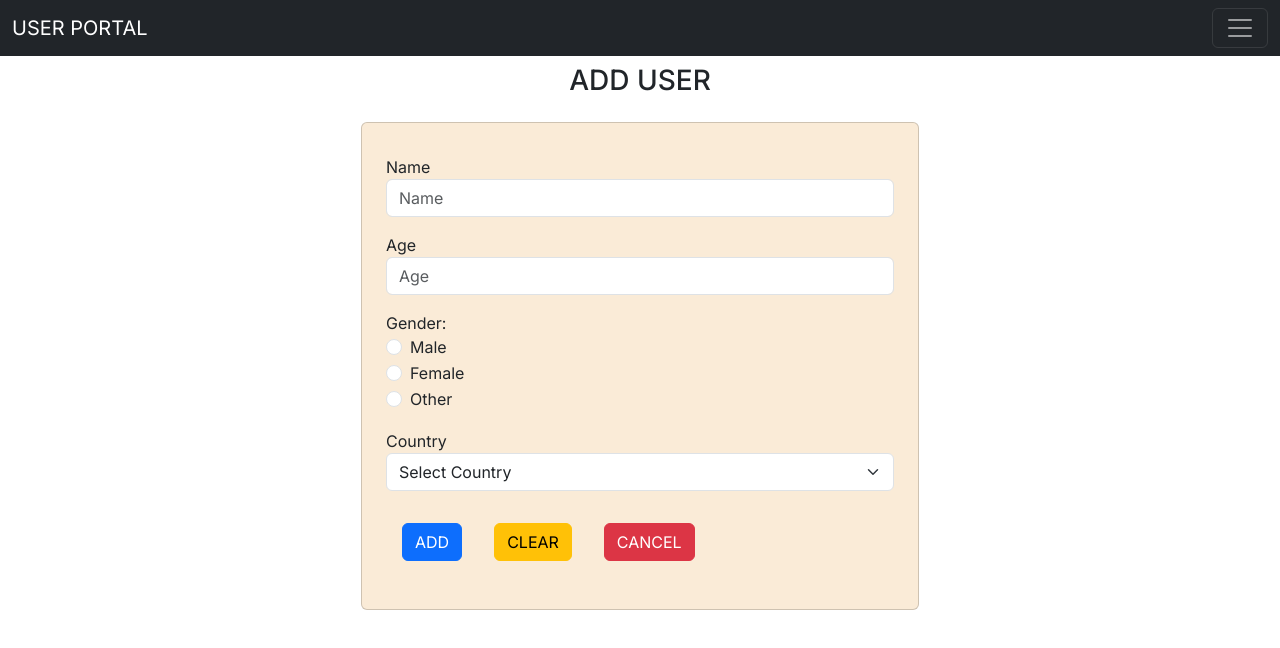
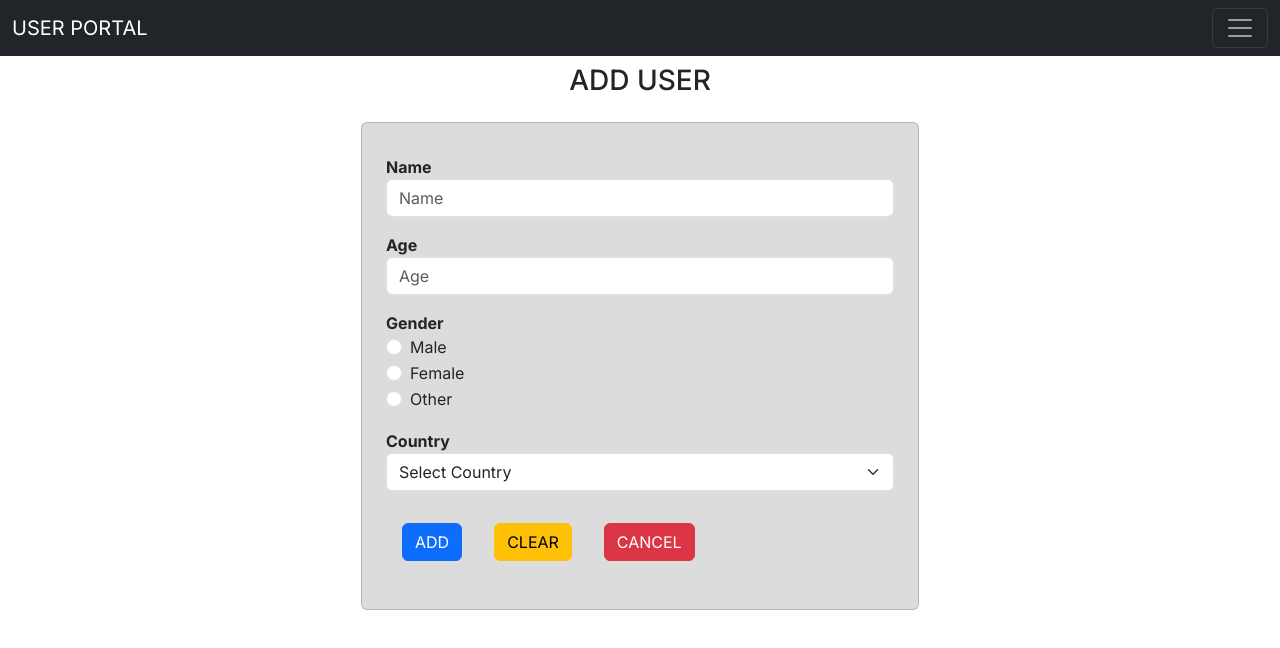
Before and after one commit to Smitasatav/figma, a Next.js app: page /Add-User in a window 1280 px wide. Shown: the top 648 px of the page. Built offline with nearby package versions, Linux system fonts and the light colour scheme.

Commit message:
add changes to form and table

```diff
--- a/src/components/Form/index.tsx
+++ b/src/components/Form/index.tsx
@@ -54,11 +54,13 @@ export default function UserForm({
               <div className="d-flex justify-content-center">
                 <Form
                   className="row g-3 card mt-3 p-3 col-md-6"
-                  style={{ backgroundColor: "antiquewhite" }}
+                  style={{ backgroundColor: "gainsboro" }}
                 >
                   {/* for name */}
                   <div>
-                    <label className="col-sm-2-col-form-label">Name</label>
+                    <label className="col-sm-2-col-form-label">
+                      <b>Name</b>
+                    </label>
                     <Field
                       name="name"
                       placeholder="Name"
@@ -73,7 +75,9 @@ export default function UserForm({
 
                   {/* for age */}
                   <div>
-                    <label className="col-sm-2-col-form-label">Age</label>
+                    <label className="col-sm-2-col-form-label">
+                      <b>Age</b>
+                    </label>
                     <Field
                       name="age"
                       type="number"
@@ -89,10 +93,12 @@ export default function UserForm({
 
                   {/* for gender */}
                   <div>
-                    <label className="col-sm-2-col-form-label">Gender:</label>
+                    <label className="col-sm-2-col-form-label">
+                      <b>Gender</b>
+                    </label>
                     <div>
                       {genders.map((gender) => (
-                        <label key={gender} className="form-check">
+                        <label key={gender} className="form-check col-sm-2">
                           <Field
                             className="form-check-input"
                             type="radio"
@@ -111,7 +117,9 @@ export default function UserForm({
 
                   {/* for country */}
                   <div>
-                    <label className="col-sm-2-col-form-label">Country</label>
+                    <label className="col-sm-2-col-form-label">
+                      <b>Country</b>
+                    </label>
                     <Field
                       name="country"
                       as="select"
--- a/src/components/Table/index.tsx
+++ b/src/components/Table/index.tsx
@@ -130,7 +130,7 @@ export default function Table() {
                         ></button>
                         <ul className="dropdown-menu">
                           <li>
-                            <a
+                            <Link
                               className="dropdown-item"
                               href={`/Edit-User/${user._uuid}`}
                             >
@@ -143,7 +143,7 @@ export default function Table() {
                                 }}
                               />
                               Edit
-                            </a>
+                            </Link>
                           </li>
                           <li>
                             <a
```
